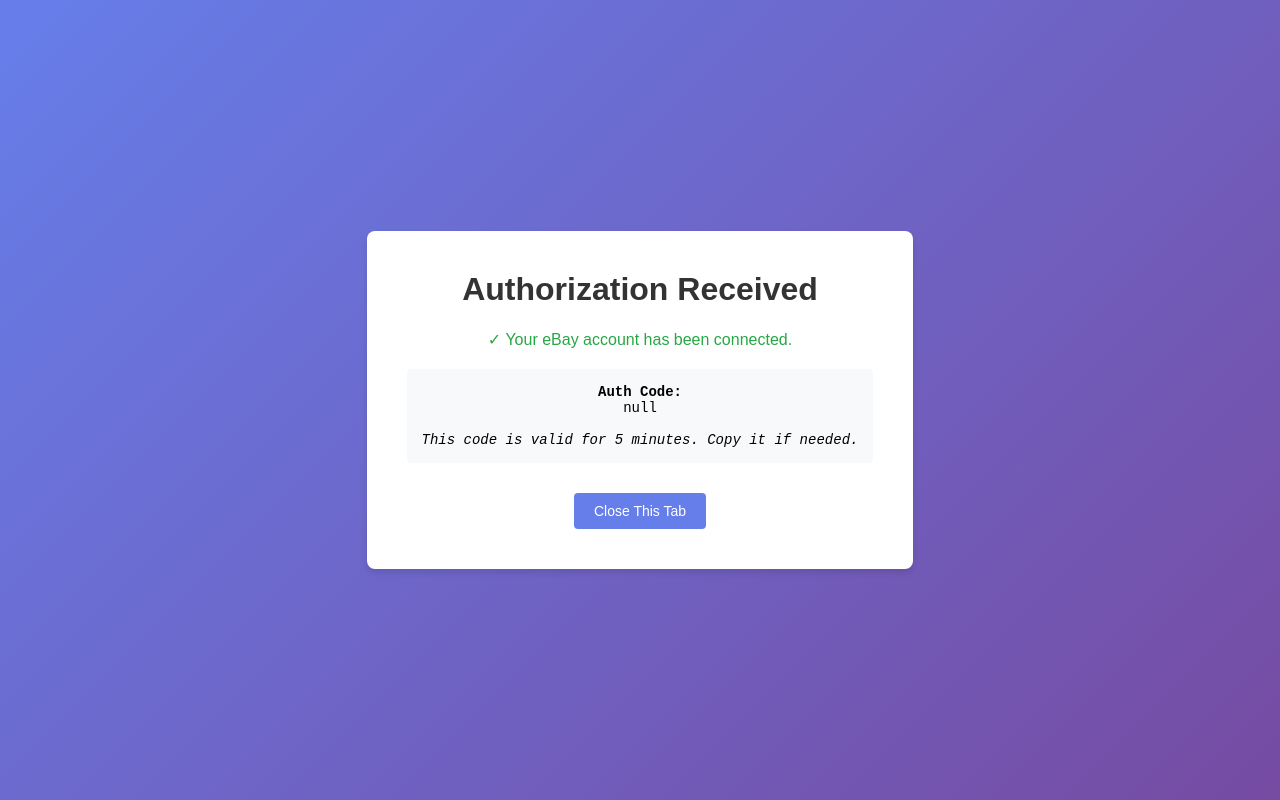
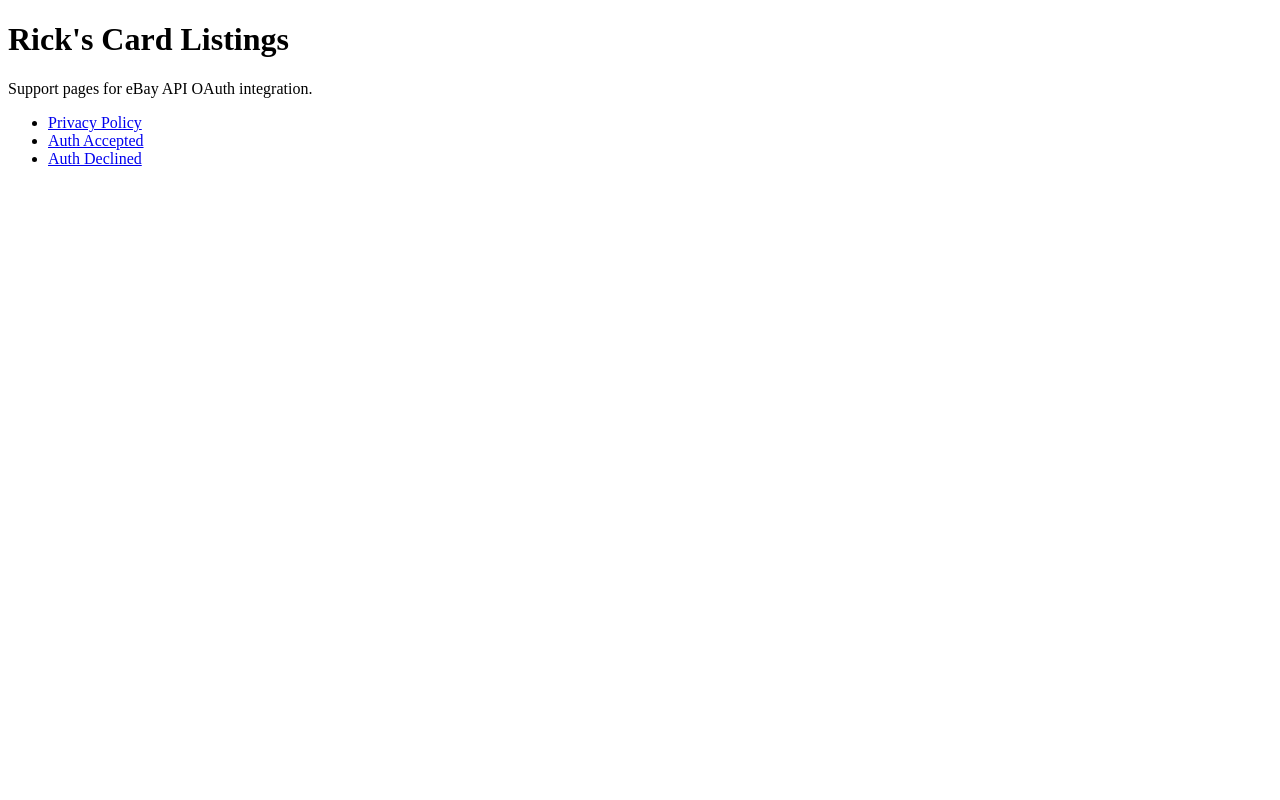
Before and after one commit to rcautomax-alt/ebay-oauth-redirect, a plain HTML site: page index.html in a window 1280 px wide. Drawn offline with Linux system fonts and the light colour scheme.

Commit message:
Update index.html

```diff
--- a/index.html
+++ b/index.html
@@ -1,74 +1,13 @@
 <!DOCTYPE html>
 <html lang="en">
-<head>
-  <meta charset="utf-8">
-  <meta name="viewport" content="width=device-width, initial-scale=1.0">
-  <title>eBay Authorization</title>
-  <style>
-    body {
-      font-family: Arial, sans-serif;
-      display: flex;
-      justify-content: center;
-      align-items: center;
-      height: 100vh;
-      margin: 0;
-      background: linear-gradient(135deg, #667eea 0%, #764ba2 100%);
-    }
-    .container {
-      background: white;
-      padding: 40px;
-      border-radius: 8px;
-      box-shadow: 0 4px 6px rgba(0, 0, 0, 0.1);
-      text-align: center;
-      max-width: 500px;
-    }
-    h1 {
-      color: #333;
-      margin-top: 0;
-    }
-    .success {
-      color: #28a745;
-    }
-    .info-box {
-      background: #f8f9fa;
-      padding: 15px;
-      border-radius: 4px;
-      margin: 20px 0;
-      font-size: 14px;
-      word-break: break-all;
-      font-family: monospace;
-    }
-    .button {
-      background: #667eea;
-      color: white;
-      border: none;
-      padding: 10px 20px;
-      border-radius: 4px;
-      cursor: pointer;
-      font-size: 14px;
-      margin-top: 10px;
-    }
-    .button:hover {
-      background: #764ba2;
-    }
-  </style>
-</head>
+<head><meta charset="UTF-8"><title>Rick's Card Listings - eBay App</title></head>
 <body>
-  <div class="container">
-    <h1>Authorization Received</h1>
-    <div id="message"></div>
-    <div id="info" class="info-box"></div>
-    <button class="button" onclick="window.close()">Close This Tab</button>
-  </div>
-
-  <script>
-    const urlParams = new URLSearchParams(window.location.search);
-    const code = urlParams.get('code');
-    const messageEl = document.getElementById('message');
-    const infoEl = document.getElementById('info');
-
-    messageEl.innerHTML = '<p class="success">✓ Your eBay account has been connected.</p>';
-    infoEl.innerHTML = `<strong>Auth Code:</strong><br>${code}<br><br><em>This code is valid for 5 minutes. Copy it if needed.</em>`;
-  </script>
+<h1>Rick's Card Listings</h1>
+<p>Support pages for eBay API OAuth integration.</p>
+<ul>
+<li><a href="privacy.html">Privacy Policy</a></li>
+<li><a href="accepted.html">Auth Accepted</a></li>
+<li><a href="declined.html">Auth Declined</a></li>
+</ul>
 </body>
 </html>
```
